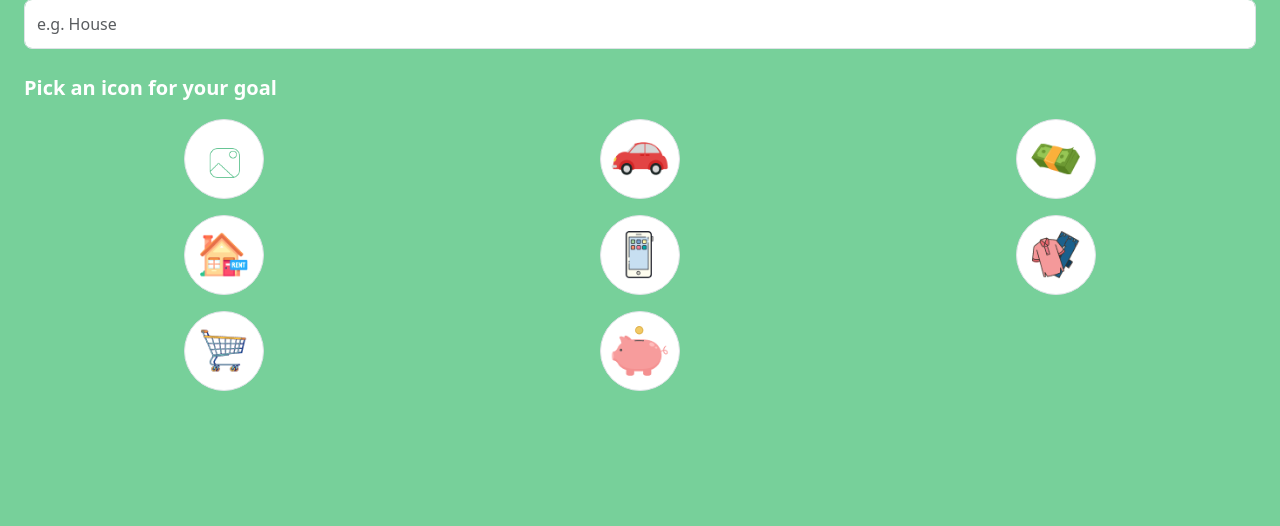
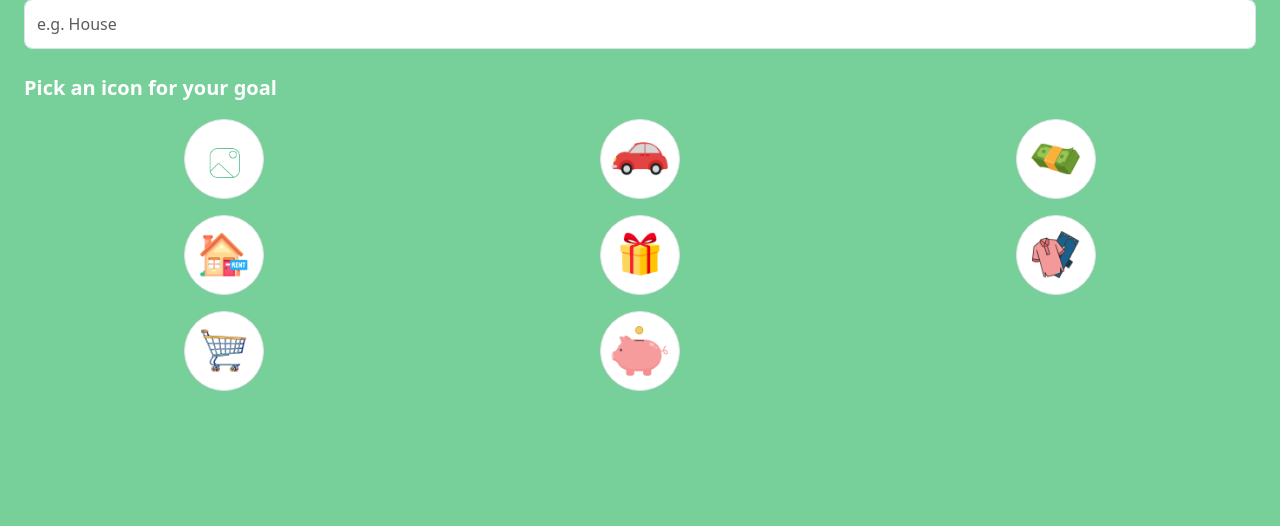
Before and after one commit to Group-5-CtrlSave/CtrlSave, a PHP site: page /pages/savings/addSaving1.php in a window 1280 px wide. Shown: the part 127-653 px from the top of the page. Run offline with PHP 8.4, Linux system fonts and the light colour scheme.

Commit message:
removing redundant img and changing img path

```diff
--- a/pages/savings/addSaving1.php
+++ b/pages/savings/addSaving1.php
@@ -76,37 +76,37 @@
         </div>
         <div class="col text-center">
           <div class="icon-option border rounded-circle p-2 bg-white mx-auto" style="width: 80px; height: 80px;">
-            <img src="../../assets/img/savings/car.png" style="width: 100%; height: 100%; object-fit: contain;">
+            <img src="../../assets/img/shared/categories/expense/Car.png" style="width: 100%; height: 100%; object-fit: contain;">
           </div>
         </div>
         <div class="col text-center">
           <div class="icon-option border rounded-circle p-2 bg-white mx-auto" style="width: 80px; height: 80px;">
-            <img src="../../assets/img/savings/Money.png" style="width: 100%; height: 100%; object-fit: contain;">
+            <img src="../../assets/img/shared/categories/income/Money.png" style="width: 100%; height: 100%; object-fit: contain;">
           </div>
         </div>
         <div class="col text-center">
           <div class="icon-option border rounded-circle p-2 bg-white mx-auto" style="width: 80px; height: 80px;">
-            <img src="../../assets/img/savings/Rent.png" style="width: 100%; height: 100%; object-fit: contain;">
+            <img src="../../assets/img/shared/categories/expense/Rent.png" style="width: 100%; height: 100%; object-fit: contain;">
           </div>
         </div>
         <div class="col text-center">
           <div class="icon-option border rounded-circle p-2 bg-white mx-auto" style="width: 80px; height: 80px;">
-            <img src="../../assets/img/savings/phone.png" style="width: 100%; height: 100%; object-fit: contain;">
+            <img src="../../assets/img/shared/categories/expense/Gift.png" style="width: 100%; height: 100%; object-fit: contain;">
           </div>
         </div>
         <div class="col text-center">
           <div class="icon-option border rounded-circle p-2 bg-white mx-auto" style="width: 80px; height: 80px;">
-            <img src="../../assets/img/savings/clothes.png" style="width: 100%; height: 100%; object-fit: contain;">
+            <img src="../../assets/img/shared/categories/expense/Clothes.png" style="width: 100%; height: 100%; object-fit: contain;">
           </div>
         </div>
         <div class="col text-center">
           <div class="icon-option border rounded-circle p-2 bg-white mx-auto" style="width: 80px; height: 80px;">
-            <img src="../../assets/img/savings/Shopping.png" style="width: 100%; height: 100%; object-fit: contain;">
+            <img src="../../assets/img/shared/categories/expense/Shopping.png" style="width: 100%; height: 100%; object-fit: contain;">
           </div>
         </div>
         <div class="col text-center">
           <div class="icon-option border rounded-circle p-2 bg-white mx-auto" style="width: 80px; height: 80px;">
-            <img src="../../assets/img/savings/savings.png" style="width: 100%; height: 100%; object-fit: contain;">
+            <img src="../../assets/img/shared/categories/Savings.png" style="width: 100%; height: 100%; object-fit: contain;">
           </div>
         </div>
       </div>
--- a/pages/savings/saving1.php
+++ b/pages/savings/saving1.php
@@ -26,7 +26,7 @@
         <div class="d-flex align-items-center w-100">
           <div class="me-3 d-flex align-items-center justify-content-center rounded-circle"
             style="background-color: #F0f1f6; width: 50px; height: 50px;">
-            <img src="../../assets/img/savings/savings.png" alt="Piggy Bank" style="width: 30px; height: 30px;">
+            <img src="../../assets/img/shared/categories/Savings.png" alt="Piggy Bank" style="width: 30px; height: 30px;">
           </div>
           <div class="flex-grow-1">
             <p class="mb-0 fw-semibold text-dark text-truncate">Ipon ka gurl</p>
@@ -48,7 +48,7 @@
         <div class="d-flex align-items-center w-100">
           <div class="me-3 d-flex align-items-center justify-content-center rounded-circle"
             style="background-color: #F0f1f6; width: 50px; height: 50px;">
-            <img src="../../assets/img/savings/car.png" alt="House" style="width: 30px; height: 30px;">
+            <img src="../../assets/img/shared/categories/expense/Car.png" alt="House" style="width: 30px; height: 30px;">
           </div>
           <div class="flex-grow-1">
             <p class="mb-0 fw-semibold text-dark text-truncate">Car</p>
--- a/pages/savings/saving2.php
+++ b/pages/savings/saving2.php
@@ -31,7 +31,7 @@
 
         <div class="bg-white rounded-circle mx-auto mb-3 d-flex justify-content-center align-items-center position-relative"
             style="width: 140px; height: 140px;">
-            <img src="../../assets/img/savings/savings.png" alt="Piggy" style="width: 100px;">
+            <img src="../../assets/img/shared/categoriesup/Savings.png" alt="Piggy" style="width: 100px;">
             <div class="position-absolute top-50 start-50 translate-middle fw-bold" style="color: #F6D25B;">50%</div>
         </div>
 
--- a/pages/savings/saving3.php
+++ b/pages/savings/saving3.php
@@ -31,7 +31,7 @@
 
         <div class="bg-white rounded-circle mx-auto mb-3 d-flex justify-content-center align-items-center position-relative"
             style="width: 140px; height: 140px;">
-            <img src="../../assets/img/savings/car.png" alt="House" style="width: 100px;">
+            <img src="../../assets/img/shared/categories/expense/Car.png" alt="House" style="width: 100px;">
         <div class="position-absolute top-50 start-50 translate-middle fw-bold" style="color: #F6D25B;">100%</div>
         </div>
 
```
Also changed, not shown: assets/img/savings/Car.png (deleted), assets/img/savings/Clothes.png (deleted), assets/img/savings/Dining Out.png (deleted), assets/img/savings/Entertainment.png (deleted), assets/img/savings/Money.png (deleted), assets/img/savings/Phone.png (deleted), assets/img/savings/Rent.png (deleted), assets/img/savings/Shopping.png (deleted), assets/img/savings/Transportation.png (deleted), assets/img/savings/Tuition.png (deleted), assets/img/savings/savings.png (deleted).
